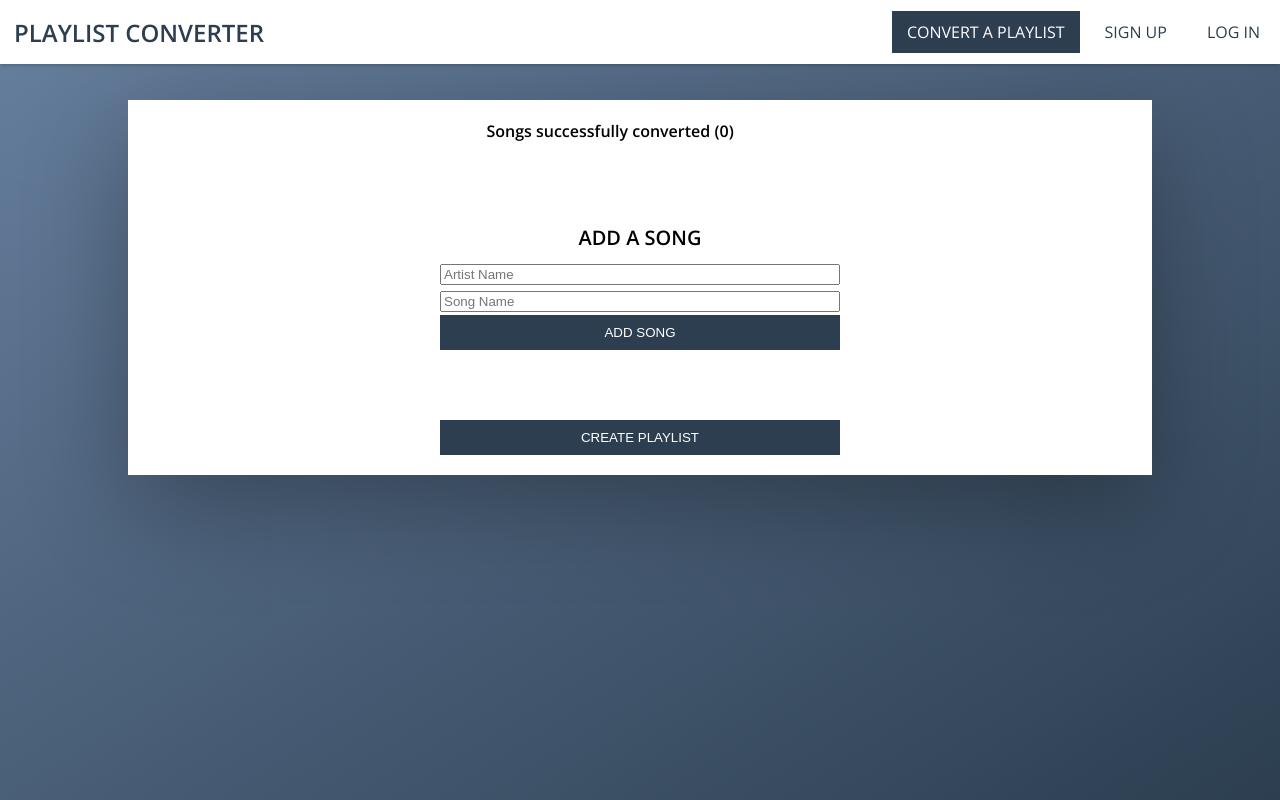
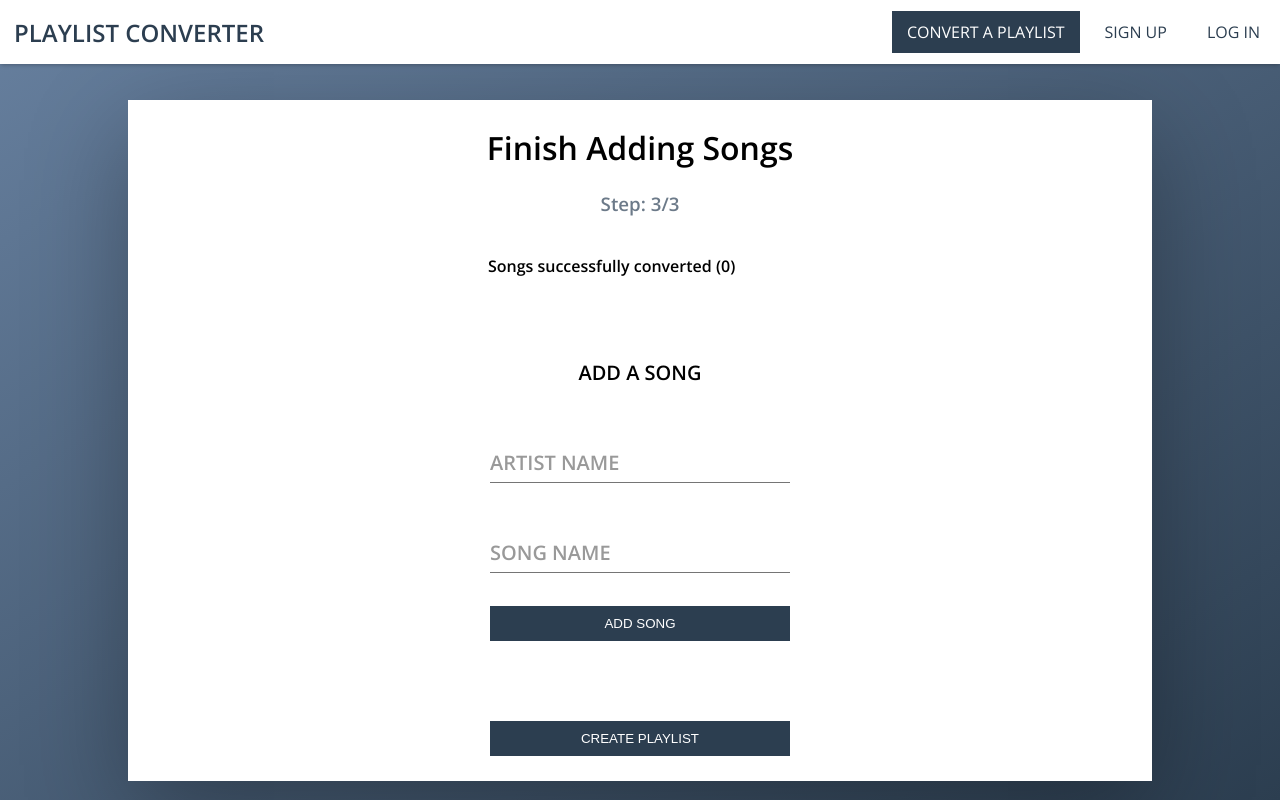
Before and after one commit to Claytonhart/playlist-converter, a React (Create React App) app: page /converted in a window 1280 px wide. Built offline with nearby package versions, Linux system fonts and the light colour scheme.

Commit message:
Updated Styling

```diff
--- a/src/components/InitialPlaylist/InitialPlaylist.css
+++ b/src/components/InitialPlaylist/InitialPlaylist.css
@@ -20,13 +20,46 @@
   width: 100%;
 }
 
-.playlist-column input {
-	margin-top: 10px;
-}
-
 .playlist-column-form {
   display: flex;
   flex-direction: column;
+  position: relative;
+}
+
+.playlist-column input {
+  margin-top: 45px;
+  font-size: 18px;
+  padding: 10px 10px 10px 5px;
+  display: block;
+  width: 300px;
+  border: none;
+  border-bottom: 1px solid #757575;
+  outline: none;
+}
+
+.auth-label {
+  margin-top: 10px;
+  text-align: start;
+  text-transform: uppercase;
+  color: #999;
+  font-size: 18px;
+  font-weight: 400;
+  position: absolute;
+  bottom: 4px;
+  transition: 0.2s ease all;
+  pointer-events: none;
+}
+
+.playlist-column-form input:focus ~ label,
+.playlist-column-form input:valid ~ label {
+  bottom: 50px;
+  font-size: 14px;
+  color: #5264ae;
+  outline: none;
+}
+
+.playlist-column-form input:-webkit-autofill {
+  box-shadow: 0 0 0px 1000px white inset;
 }
 
 @media only screen and (max-width: 400px) {
--- a/src/components/InitialPlaylist/InitialPlaylist.js
+++ b/src/components/InitialPlaylist/InitialPlaylist.js
@@ -120,8 +120,10 @@ class InitialPlaylist extends Component {
               // value={this.props.value}
               onChange={this.props.onInputChange}
               name={column}
-							placeholder={labelText}
+              // placeholder={labelText}
+              required
             />
+            <label className="auth-label">{labelText}</label>
           </div>
         ) : (
           <div>{authButtonToRender}</div>
@@ -131,7 +133,10 @@ class InitialPlaylist extends Component {
   }
 }
 
-export default connect(null, {
+export default connect(
+  null,
+  {
     updateInitialAccessToken,
     updateFinalAccessToken
-})(InitialPlaylist);
+  }
+)(InitialPlaylist);
--- a/src/containers/ConvertPlaylistLanding/ConvertPlaylistLanding.js
+++ b/src/containers/ConvertPlaylistLanding/ConvertPlaylistLanding.js
@@ -51,7 +51,7 @@ class ConvertPlaylistLanding extends Component {
         <h1 className="convert-header">Choose Your Platforms</h1>
         <h3 className="step-one">Step: 1/3</h3>
         {this.state.error && <p style={{ color: "red" }}>{this.state.error}</p>}
-				<div className="platform-list-container">
+        <section className="platform-list-container">
           <div className="platform-list-container-left">
             <label htmlFor="initialPlaylist">From</label>
             <PlatformList
@@ -68,7 +68,7 @@ class ConvertPlaylistLanding extends Component {
               activateButton={this.activateButton}
             />
           </div>
-				</div>
+        </section>
         <button className="convert-submit-button">Convert my playlist</button>
       </form>
     );
@@ -76,5 +76,8 @@ class ConvertPlaylistLanding extends Component {
 }
 
 export default withRouter(
-	connect(null, { updatePlaylistSelection })(ConvertPlaylistLanding)
+  connect(
+    null,
+    { updatePlaylistSelection }
+  )(ConvertPlaylistLanding)
 );
--- a/src/containers/ConvertedPlaylist/ConvertedPlaylist.css
+++ b/src/containers/ConvertedPlaylist/ConvertedPlaylist.css
@@ -2,6 +2,10 @@
   display: flex;
   justify-content: space-around;
   /*background: #fff;*/
+}
+
+.converted-playlist-title {
+  text-align: center;
 }
 
 .converted-playlist-container div {
@@ -40,6 +44,7 @@
   /*max-width: 1380px;*/
   width: 80%;
   margin: 0 auto;
+  padding: 5px;
   /*border-radius: 0.25em;*/
   background: #fff;
   box-shadow: 0 2rem 6rem rgba(0, 0, 0, 0.3);
@@ -47,12 +52,13 @@
 
 .converted-playlist-form {
   padding-top: 50px;
-  padding-bottom: 50px;
+  padding-bottom: 30px;
   display: flex;
   flex-direction: column;
   /*align-items: center;*/
-  max-width: 400px;
+  max-width: 300px;
   margin: 0 auto;
+  position: relative;
 }
 
 .converted-playlist-form label {
@@ -72,6 +78,7 @@
   width: 100%;
   padding: 10px 15px;
   margin-bottom: 20px;
+  margin-top: 30px;
   text-transform: uppercase;
   text-align: center;
   display: inline-block;
@@ -83,8 +90,8 @@
 
 .converted-playlist-center {
   position: relative;
-  left: 60%;
-  max-width: 400px;
+  left: 70%;
+  max-width: 300px;
 }
 
 /*.converted-playlist-submit {
@@ -92,7 +99,75 @@
 	left: 60%;
 }*/
 
-@media only screen and (max-width: 400px) {
+.converted-playlist-input-container {
+  position: relative;
+}
+
+.converted-playlist-input {
+  margin-top: 45px;
+  font-size: 18px;
+  padding: 10px 10px 10px 5px;
+  display: block;
+  width: 300px;
+  border: none;
+  border-bottom: 1px solid #757575;
+  outline: none;
+}
+
+.converted-playlist-label {
+  margin-top: 10px;
+  text-align: start;
+  text-transform: uppercase;
+  color: #999;
+  font-size: 18px;
+  font-weight: 400;
+  position: absolute;
+  /* bottom: 100px; */
+  transition: 0.2s ease all;
+  pointer-events: none;
+  bottom: 0px;
+}
+
+.converted-playlist-input:focus + label,
+.converted-playlist-input:valid + label {
+  bottom: 40px;
+  font-size: 14px;
+  color: #5264ae;
+  outline: none;
+}
+
+.converted-playlist-input:-webkit-autofill {
+  box-shadow: 0 0 0px 1000px white inset;
+}
+
+.step-three {
+  color: var(--theme-grey);
+}
+
+@media only screen and (max-width: 1300px) {
+  .converted-playlist-center {
+    left: unset;
+    margin: 0 auto;
+  }
+
+  .converted-playlist-container div:not(:first-child) {
+    display: none;
+  }
+}
+
+@media only screen and (max-width: 1100px) {
+  .converted-playlist-container div {
+    width: 40%;
+  }
+}
+
+@media only screen and (max-width: 800px) {
+  .converted-playlist-container div {
+    width: 50%;
+  }
+}
+
+@media only screen and (max-width: 600px) {
   .converted-playlist-container div {
     width: 90%;
   }
@@ -107,14 +182,3 @@
     margin: 0 auto;
   }
 }
-
-@media only screen and (max-width: 1300px) {
-  .converted-playlist-center {
-    left: unset;
-    margin: 0 auto;
-  }
-
-  .converted-playlist-container div:not(:first-child) {
-    display: none;
-  }
-}
--- a/src/containers/ConvertedPlaylist/ConvertedPlaylist.js
+++ b/src/containers/ConvertedPlaylist/ConvertedPlaylist.js
@@ -198,6 +198,10 @@ class ConvertedPlaylist extends Component {
 
     return (
       <div className="converted-playlist-outer">
+        <div className="converted-playlist-title">
+          <h1>Finish Adding Songs</h1>
+          <h3 className="step-three">Step: 3/3</h3>
+        </div>
         <section className="converted-playlist-container">
           <div>
             <label>Songs successfully converted ({finalPlaylist.length})</label>
@@ -217,22 +221,31 @@ class ConvertedPlaylist extends Component {
         <section className="converted-playlist-form-container">
           <form onSubmit={this.addSong} className="converted-playlist-form">
             <label>Add a song</label>
+            <div className="converted-playlist-input-container">
               <input
                 className="converted-playlist-input"
                 type="text"
-              placeholder="Artist Name"
+                // placeholder="Artist Name"
                 name="artistName"
                 value={this.state.artistName}
                 onChange={this.handleChange}
+                required
               />
+
+              <label className="converted-playlist-label">Artist Name</label>
+            </div>
+            <div className="converted-playlist-input-container">
               <input
                 className="converted-playlist-input"
                 type="text"
-              placeholder="Song Name"
+                // placeholder="Song Name"
                 name="songName"
                 value={this.state.songName}
                 onChange={this.handleChange}
+                required
               />
+              <label className="converted-playlist-label">Song Name</label>
+            </div>
             <button
               className="converted-playlist-button"
               onClick={this.addSong}
--- a/src/containers/PlatformAuth/PlatformAuth.js
+++ b/src/containers/PlatformAuth/PlatformAuth.js
@@ -170,7 +170,7 @@ class PlatformAuth extends Component {
           Authenticate and Select Your Playlist
         </h1>
         <h3 className="step-one">Step: 2/3</h3>
-				<div className="platform-playlists-container">
+        <section className="platform-playlists-container">
           <InitialPlaylist
             authPlatform={this.authPlatform.bind(
               this,
@@ -195,7 +195,7 @@ class PlatformAuth extends Component {
             labelText="New Playlist Name"
             // value={this.state[`${this.props.finalPlaylistName}InputValue`]}
           />
-				</div>
+        </section>
         <button className="platform-auth-button">
           Create a new {this.props.finalPlaylistName} playlist
         </button>
@@ -215,9 +215,12 @@ function mapStateToProps(state) {
   };
 }
 
-export default connect(mapStateToProps, {
+export default connect(
+  mapStateToProps,
+  {
     updateFinalAccessToken,
     updateInitialAccessToken,
     buildNewPlaylist,
     updateFinalPlaylistName
-})(PlatformAuth);
+  }
+)(PlatformAuth);
--- a/src/containers/Uploaded/Uploaded.css
+++ b/src/containers/Uploaded/Uploaded.css
@@ -1,7 +1,22 @@
 .uploaded-container {
-	width: 80%;
-	margin: 0 auto;
-	border-radius: 0.25em;
-	background: #fff;
-	text-align: center;
+  width: 80%;
+  margin: 0 auto;
+  padding: 5px;
+  border-radius: 0.25em;
+  background: #fff;
+  text-align: center;
 }
+
+.uploaded-container h1 {
+  font-size: 1.8rem;
+}
+
+.uploaded-container a {
+  background: var(--theme-blue);
+  color: #fff;
+  padding: 9px 14px;
+  margin: 0 auto;
+  margin-bottom: 10px;
+  display: block;
+  width: 70px;
+}
```
Lines whose indentation alone changed are shown as unchanged.
